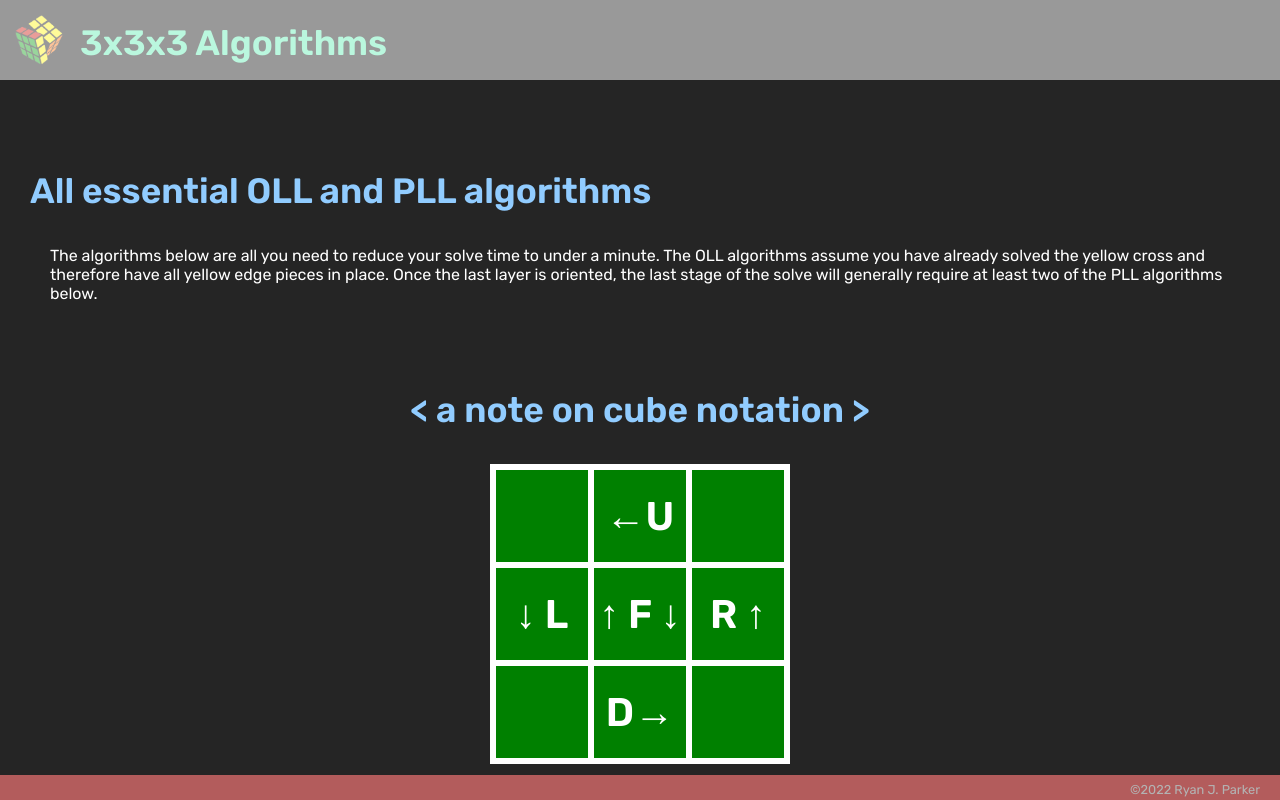
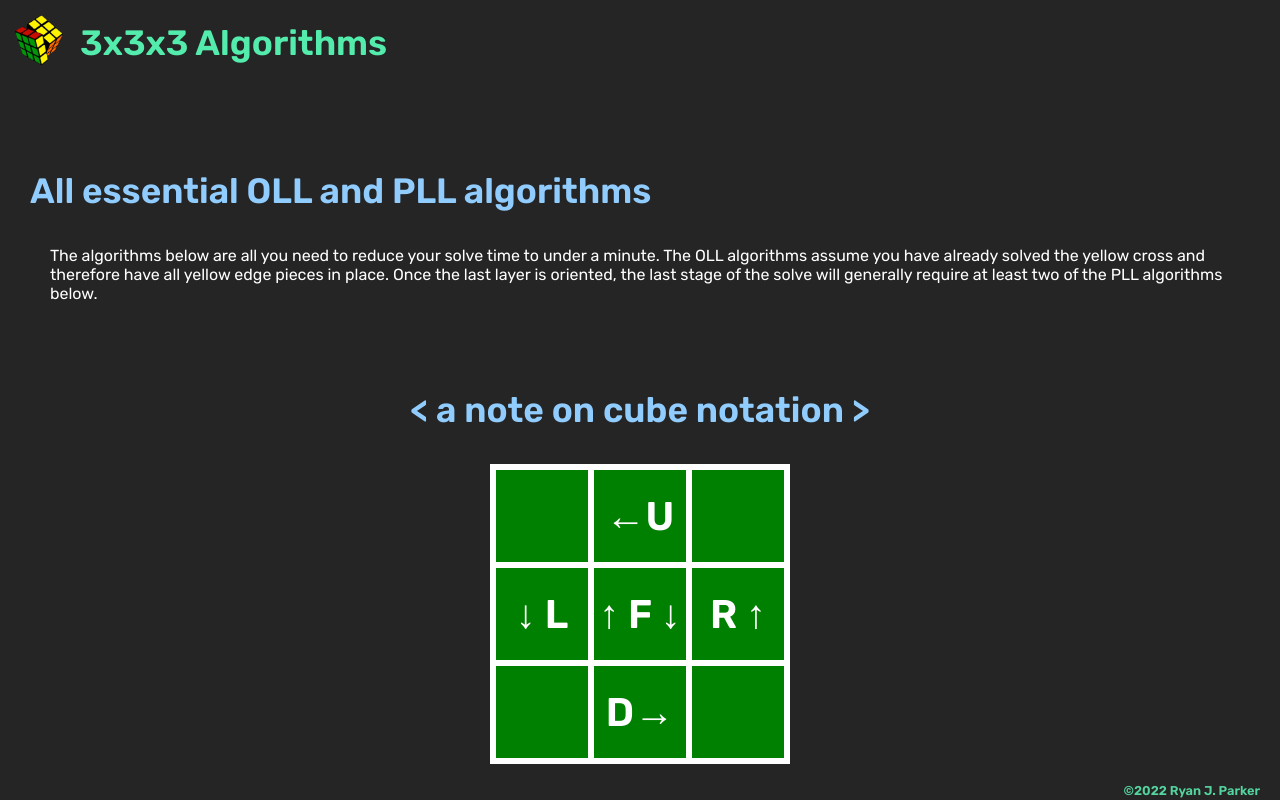
Before and after one commit to ryan-j-parker/3x3x3-algorithms, a plain HTML site: page index.html in a window 1280 px wide. Shown: the top 800 px of the page. Drawn offline with Linux system fonts and the light colour scheme; a script that the page names is missing.

Commit message:
fix header and footer

```diff
--- a/styles/global.css
+++ b/styles/global.css
@@ -3,6 +3,8 @@
     --yellow: #ffed2a;
     --blue: rgb(22, 22, 182);
     --orange: rgb(255, 96, 39);
+    --alt-header: rgb(83, 236, 172);
+    --alt-footer: rgb(255, 122, 122);
 }
 
 * {
@@ -21,8 +23,7 @@ header {
     top: 0;
     display: flex;
     align-items: center;
-    background-color: rgb(0, 0, 0);
-    opacity: 40%;
+    background-color: rgb(37, 37, 37);
     height: 80px;
 }
 
@@ -36,14 +37,15 @@ footer {
     position: sticky;
     bottom: 0;
     padding: 7px 20px;
-    font-size: .8em;
+    font-size: .8rem;
     display: flex;
+    align-items: center;
     justify-content: flex-end;
-    background-color: rgb(255, 122, 122);
-    opacity: 65%;
-    height: 1.6rem;
-    color: white;
+    background-color: rgb(37, 37, 37);
+    height: 1.2rem;
     text-align: right;
+    color: rgb(84, 212, 159);
+    font-weight: 600;
 }
 
 #rubiks-banner {
@@ -64,7 +66,7 @@ footer {
 }
 
 #name-header {
-    color: rgb(83, 236, 172);
+    color: var(--alt-header);
 }
 
 .example-container {
```
